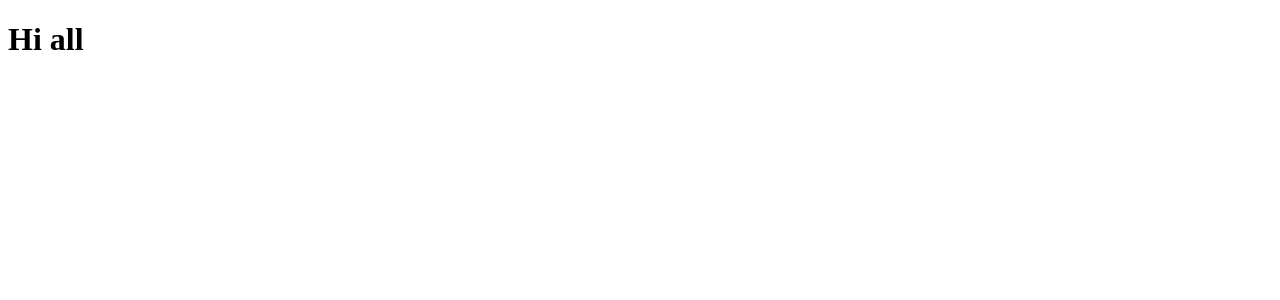
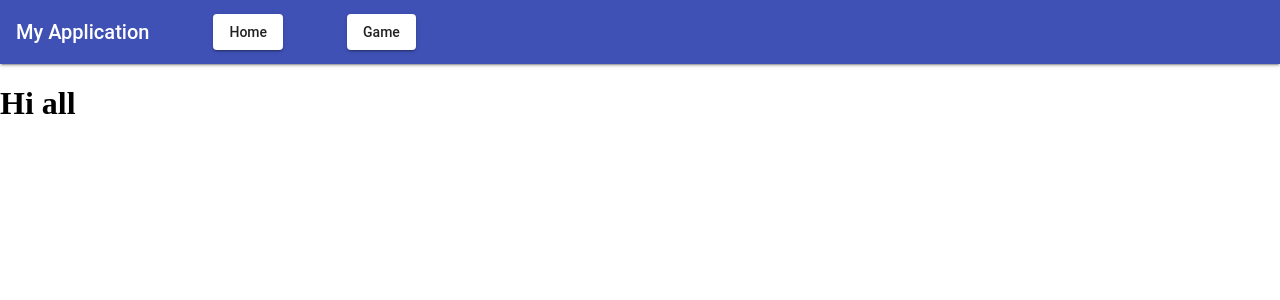
Before and after one commit to TINF17C/Project-Management-Game, an Angular app in the folder PMGame/: page / in a window 1280 px wide. Shown: the top 300 px of the page. Built offline with nearby package versions, Linux system fonts and the light colour scheme.

Commit message:
Building an example nav bar without links

```diff
--- a/PMGame/src/app/app.component.html
+++ b/PMGame/src/app/app.component.html
@@ -1,4 +1,5 @@
 <!--The content below is only a placeholder and can be replaced.-->
+<app-header></app-header>
 <div>
   <h1>Hi all</h1>
 </div>
--- /dev/null
+++ b/PMGame/src/app/header/header.component.css
@@ -0,0 +1,3 @@
+.matButton {
+    margin-left: 5vw;
+}
--- /dev/null
+++ b/PMGame/src/app/header/header.component.html
@@ -0,0 +1,5 @@
+<mat-toolbar class="mat-elevation-z2" color="primary">
+  <span>My Application</span>
+  <button mat-raised-button class="matButton">Home</button>
+  <button mat-raised-button class="matButton">Game</button>
+</mat-toolbar>
--- /dev/null
+++ b/PMGame/src/app/header/header.component.ts
@@ -0,0 +1,15 @@
+import { Component, OnInit } from '@angular/core';
+
+@Component({
+  selector: 'app-header',
+  templateUrl: './header.component.html',
+  styleUrls: ['./header.component.css']
+})
+export class HeaderComponent implements OnInit {
+
+  constructor() { }
+
+  ngOnInit() {
+  }
+
+}
--- a/PMGame/src/styles.css
+++ b/PMGame/src/styles.css
@@ -1,2 +1,7 @@
 /* You can add global styles to this file, and also import other style files */
 @import "~@angular/material/prebuilt-themes/indigo-pink.css";
+
+body {
+    padding: 0;
+    margin: 0;
+}
```
Also changed, not shown: PMGame/src/app/app.module.ts (+6 -1 lines), PMGame/src/app/material.module.ts (+3 -18 lines), 1 other file (tests, documents, lock files or other folders).
